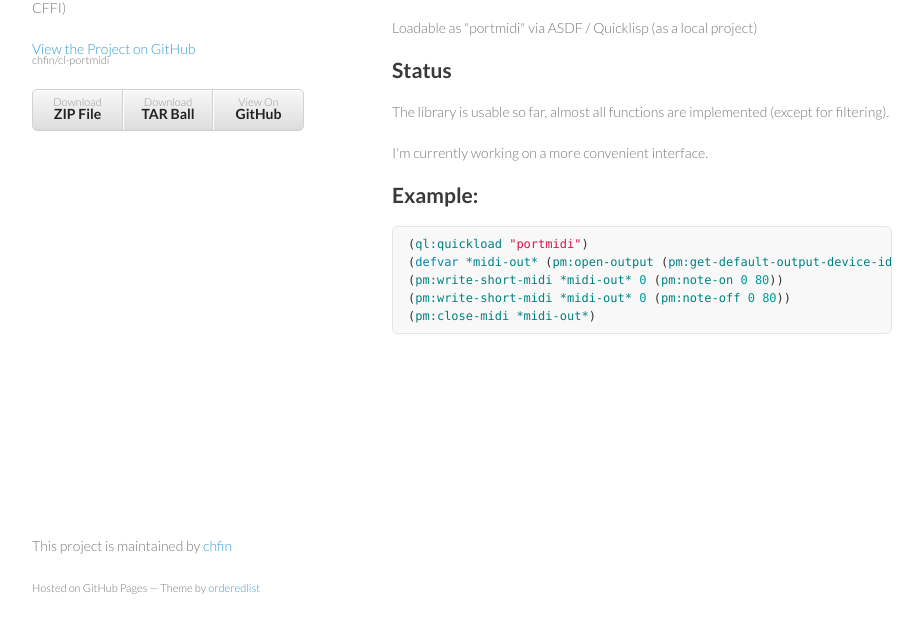
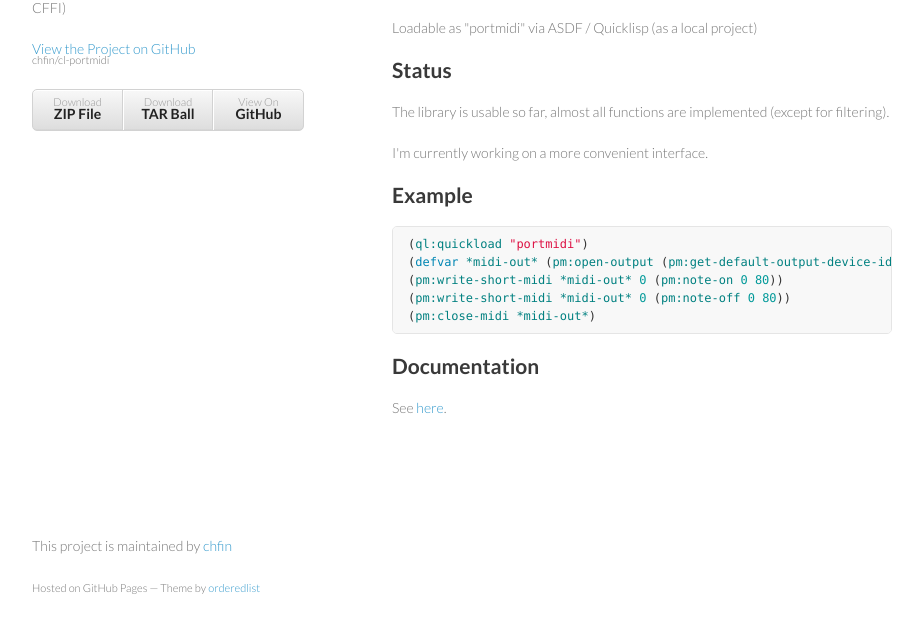
Before and after one commit to chfin/cl-portmidi, a plain HTML site: page index.html in a window 1280 px wide. Shown: the part 133-766 px from the top of the page, without its empty margins (178-1101 px from the left). Drawn offline with Linux system fonts and the light colour scheme.

Commit message:
Create gh-pages branch via GitHub

```diff
--- a/index.html
+++ b/index.html
@@ -40,7 +40,7 @@
 
 <p>I'm currently working on a more convenient interface.</p>
 
-<h2>Example:</h2>
+<h2>Example</h2>
 
 <div class="highlight"><pre><span class="p">(</span><span class="nv">ql:quickload</span> <span class="s">"portmidi"</span><span class="p">)</span>
 <span class="p">(</span><span class="nb">defvar</span> <span class="vg">*midi-out*</span> <span class="p">(</span><span class="nv">pm:open-output</span> <span class="p">(</span><span class="nv">pm:get-default-output-device-id</span><span class="p">)</span> <span class="mi">1024</span> <span class="mi">0</span><span class="p">))</span>
@@ -48,6 +48,10 @@
 <span class="p">(</span><span class="nv">pm:write-short-midi</span> <span class="vg">*midi-out*</span> <span class="mi">0</span> <span class="p">(</span><span class="nv">pm:note-off</span> <span class="mi">0</span> <span class="mi">80</span><span class="p">))</span>
 <span class="p">(</span><span class="nv">pm:close-midi</span> <span class="vg">*midi-out*</span><span class="p">)</span>
 </pre></div>
+
+<h2>Documentation</h2>
+
+<p>See <a href="portmidi.html">here</a>.</p>
       </section>
       <footer>
         <p>This project is maintained by <a href="https://github.com/chfin">chfin</a></p>
```
Also changed, not shown: params.json (+1 -1 lines).
